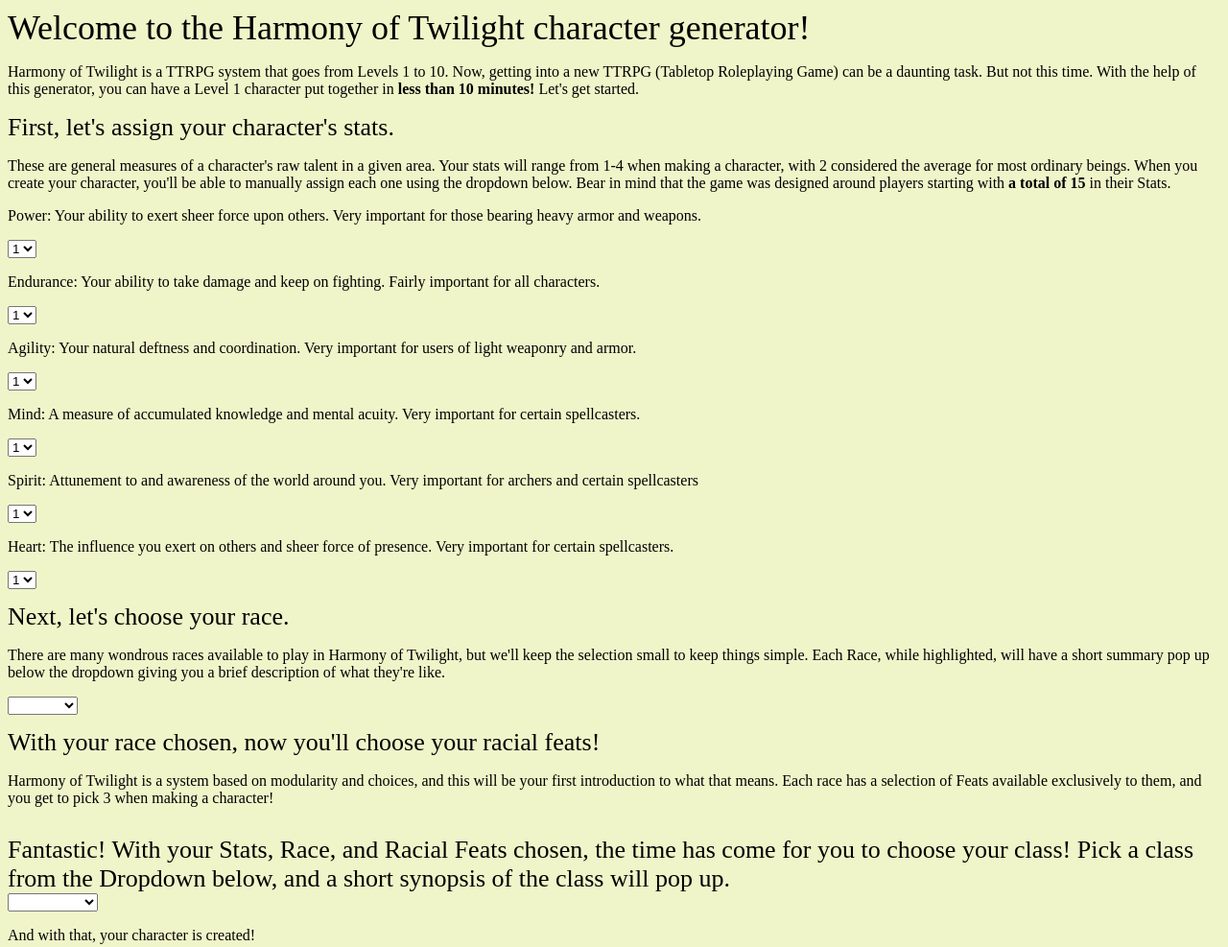
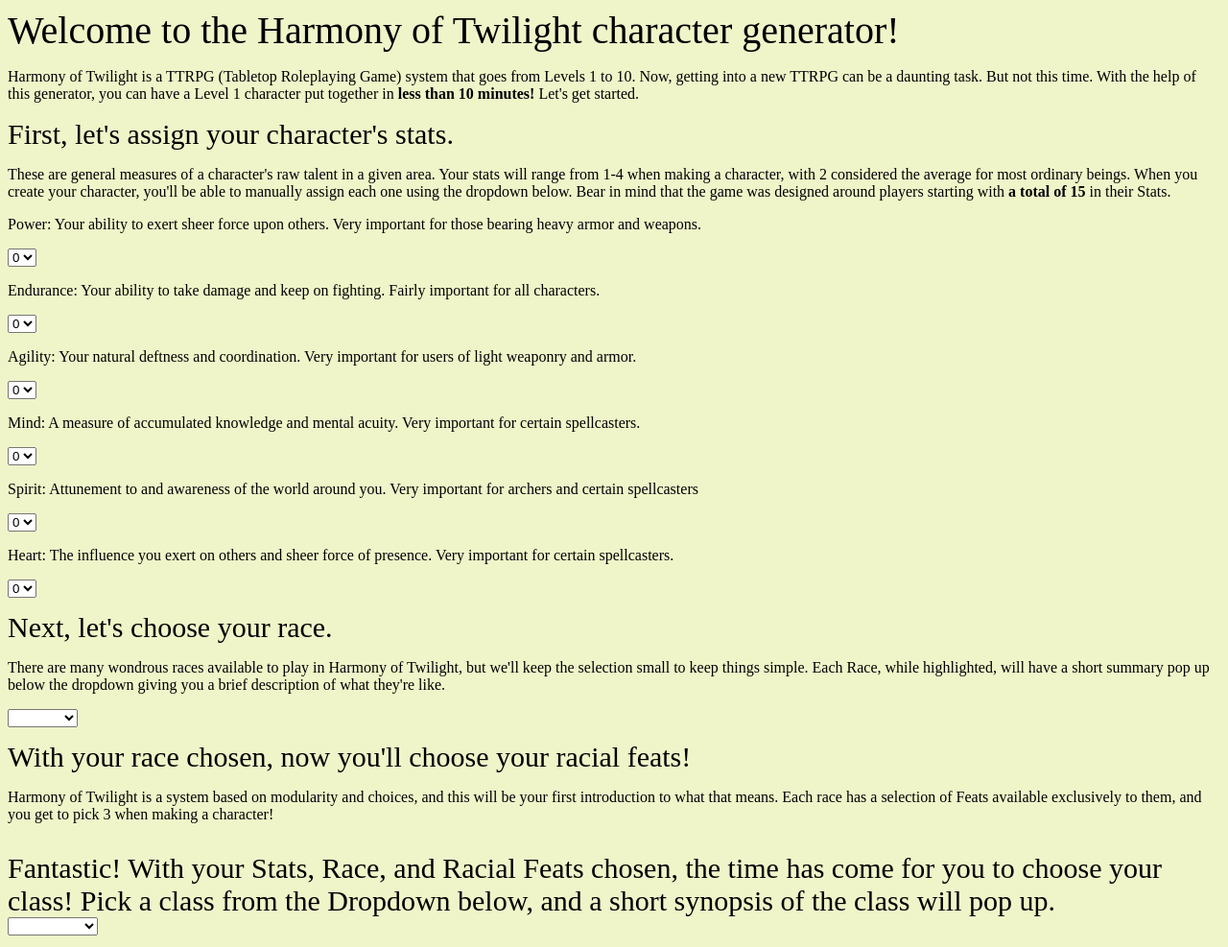
Before and after one commit to roydigs22/Harmony-of-Twilight, a plain HTML site: page HoT Early HTML 1.html in a window 1280 px wide. Shown: the top 987 px of the page at 96% size. Drawn offline with Linux system fonts and the light colour scheme.

Commit message:
Add files via upload

```diff
--- a/HoT Early HTML 1.html
+++ b/HoT Early HTML 1.html
@@ -2,14 +2,15 @@
 <link rel="stylesheet" href="HoT Early CSS.css"></head>
 <body>
 
-<header style="font-size: 36;">Welcome to the Harmony of Twilight character generator!</header>
-<p>Harmony of Twilight is a TTRPG system that goes from Levels 1 to 10. Now, getting into a new TTRPG (Tabletop Roleplaying Game) can be a daunting task. But not this time. With the help of this generator, you can have a Level 1 character put together in <strong>less than 10 minutes!</strong> Let's get started.</p>
+<header style="font-size: 40;">Welcome to the Harmony of Twilight character generator!</header>
+<p>Harmony of Twilight is a TTRPG (Tabletop Roleplaying Game) system that goes from Levels 1 to 10. Now, getting into a new TTRPG can be a daunting task. But not this time. With the help of this generator, you can have a Level 1 character put together in <strong>less than 10 minutes!</strong> Let's get started.</p>
 
 
-  <header style="font-size: 26;">First, let's assign your character's stats.</header>
+  <header style="font-size: 30;">First, let's assign your character's stats.</header>
   <p>These are general measures of a character's raw talent in a given area. Your stats will range from 1-4 when making a character, with 2 considered the average for most ordinary beings. When you create your character, you'll be able to manually assign each one using the dropdown below. Bear in mind that the game was designed around players starting with <strong>a total of 15</strong> in their Stats.</p>
 <p>Power: Your ability to exert sheer force upon others. Very important for those bearing heavy armor and weapons.</p>
   <select id="power">
+  <option>0</option>
   <option>1</option>
   <option>2</option>
   <option>3</option>
@@ -17,6 +18,7 @@
  </select>
 <p>Endurance: Your ability to take damage and keep on fighting. Fairly important for all characters.</p>
  <select id="endurance">
+  <option>0</option>
   <option>1</option>
   <option>2</option>
   <option>3</option>
@@ -24,6 +26,7 @@
  </select>
  <p>Agility: Your natural deftness and coordination. Very important for users of light weaponry and armor.</p>
 <select id="agility">
+  <option>0</option>
   <option>1</option>
   <option>2</option>
   <option>3</option>
@@ -31,6 +34,7 @@
  </select>
   <p>Mind: A measure of accumulated knowledge and mental acuity. Very important for certain spellcasters.</p>
   <select id="mind">
+  <option>0</option>
   <option>1</option>
   <option>2</option>
   <option>3</option>
@@ -38,6 +42,7 @@
  </select>
   <p>Spirit: Attunement to and awareness of the world around you. Very important for archers and certain spellcasters</p>
   <select id="spirit">
+  <option>0</option>
   <option>1</option>
   <option>2</option>
   <option>3</option>
@@ -45,12 +50,13 @@
  </select>
   <p>Heart: The influence you exert on others and sheer force of presence. Very important for certain spellcasters.</p>
   <select id="heart">
+  <option>0</option>
   <option>1</option>
   <option>2</option>
   <option>3</option>
   <option>4</option>
  </select>
-  <header style="font-size: 26;padding-top: 14;">Next, let's choose your race.</header>
+  <header style="font-size: 30;padding-top: 14;">Next, let's choose your race.</header>
   <p>There are many wondrous races available to play in Harmony of Twilight, but we'll keep the selection small to keep things simple. Each Race, while highlighted, will have a short summary pop up below the dropdown giving you a brief description of what they're like.</p>
   <select id="Species">
     <option> </option>
@@ -79,7 +85,7 @@
     <section id="DramaelSummary" class="speciesSummary hidden">
     <p>Dramael. They seem to be relatives of the Elves, though most of either that you ask would deny the thought and grow angry at the idea. Dramael would seem to be elves at a quick and uncaring glance, but a closer inspection reveals their true nature; clothing adjusted to accomodate for a hidden set of wings; a gauntlet of metallic scales that lead up their arms. Descended of the king of dragons, Dramael are almost never seen outside of Drakna, Kateris, and Irua. They've been observed with strong loyalty to tribe and family, and what few notes have been made about them estimate their lives to be about 120-130 years.</p>
     </section>
-  <header style="font-size: 26;padding-top: 14;">With your race chosen, now you'll choose your racial feats!</header>
+  <header style="font-size: 30;padding-top: 14;">With your race chosen, now you'll choose your racial feats!</header>
   <p>Harmony of Twilight is a system based on modularity and choices, and this will be your first introduction to what that means. Each race has a selection of Feats available exclusively to them, and you get to pick 3 when making a character!</p>
     <section id="HumanFeats" class="racialFeats hidden">
     <select id="HumanFeat1">
@@ -196,7 +202,7 @@
     </select>
 <p id="colossal_vitality1" class="featSummary1 hidden">So massive are you that your sheer size requires more vital energy. Your maximum HP increases by an amount equal to your level.</p>
 <p id="powerful_arms1" class="featSummary1 hidden">Learning to better harness your massive frame, you utilize it to your advantage with weapons. When using 1-2 Handed Weapons, you can use the alternative damage die when attacking with only one hand.</p>
-<p id="towering_force1" class="featSummary1 hidden">Your sheer size can be leveraged to your advantage. For one minute, you can treat your Strength stat as though it were 1 higher. You can use this feature once, and regain that use when you finish a Reprieve.</p>
+<p id="towering_force1" class="featSummary1 hidden">Your sheer size can be leveraged to your advantage. For one minute, you can treat your Power stat as though it were 1 higher. You can use this feature once, and regain that use when you finish a Reprieve.</p>
 <p id="titanic_sanctuary1" class="featSummary1 hidden">Your massive size inspires your allies in the face of fear. Creatures you choose within 20 feet of you have a base d6 Circumstance Die when making Resolve checks.</p>
     <select id="TitanidFeat2">
     <option> </option>
@@ -207,7 +213,7 @@
     </select>
 <p id="colossal_vitality2" class="featSummary2 hidden">So massive are you that your sheer size requires more vital energy. Your maximum HP increases by an amount equal to your level.</p>
 <p id="powerful_arms2" class="featSummary2 hidden">Learning to better harness your massive frame, you utilize it to your advantage with weapons. When using 1-2 Handed Weapons, you can use the alternative damage die when attacking with only one hand.</p>
-<p id="towering_force2" class="featSummary2 hidden">Your sheer size can be leveraged to your advantage. For one minute, you can treat your Strength stat as though it were 1 higher. You can use this feature once, and regain that use when you finish a Reprieve.</p>
+<p id="towering_force2" class="featSummary2 hidden">Your sheer size can be leveraged to your advantage. For one minute, you can treat your Power stat as though it were 1 higher. You can use this feature once, and regain that use when you finish a Reprieve.</p>
 <p id="titanic_sanctuary2" class="featSummary2 hidden">Your massive size inspires your allies in the face of fear. Creatures you choose within 20 feet of you have a base d6 Circumstance Die when making Resolve checks.</p>
     <select id="TitanidFeat3">
     <option> </option>
@@ -218,7 +224,7 @@
     </select>
 <p id="colossal_vitality3" class="featSummary3 hidden">So massive are you that your sheer size requires more vital energy. Your maximum HP increases by an amount equal to your level.</p>
 <p id="powerful_arms3" class="featSummary3 hidden">Learning to better harness your massive frame, you utilize it to your advantage with weapons. When using 1-2 Handed Weapons, you can use the alternative damage die when attacking with only one hand.</p>
-<p id="towering_force3" class="featSummary3 hidden">Your sheer size can be leveraged to your advantage. For one minute, you can treat your Strength stat as though it were 1 higher. You can use this feature once, and regain that use when you finish a Reprieve.</p>
+<p id="towering_force3" class="featSummary3 hidden">Your sheer size can be leveraged to your advantage. For one minute, you can treat your Power stat as though it were 1 higher. You can use this feature once, and regain that use when you finish a Reprieve.</p>
 <p id="titanic_sanctuary3" class="featSummary3 hidden">Your massive size inspires your allies in the face of fear. Creatures you choose within 20 feet of you have a base d6 Circumstance Die when making Resolve checks.</p>
 </section>
     <section id="ViperkinFeats" class="racialFeats hidden">
@@ -292,7 +298,7 @@
 <p id="pack_hunter3" class="featSummary3 hidden">You are skilled in fighting alongside allies. When you hit a creature that's adjacent to an ally that isn't incapacitated with a Melee Attack, you deal an additional 2 damage to that creature.</p>
 </section>
 
-<header style="font-size: 26;padding-top: 14;">Fantastic! With your Stats, Race, and Racial Feats chosen, the time has come for you to choose your class! Pick a class from the Dropdown below, and a short synopsis of the class will pop up.</header>
+<header style="font-size: 30;padding-top: 14;">Fantastic! With your Stats, Race, and Racial Feats chosen, the time has come for you to choose your class! Pick a class from the Dropdown below, and a short synopsis of the class will pop up.</header>
 <select id="Job">
     <option> </option>
     <option value="Armsmaster">Armsmaster</option>
```
